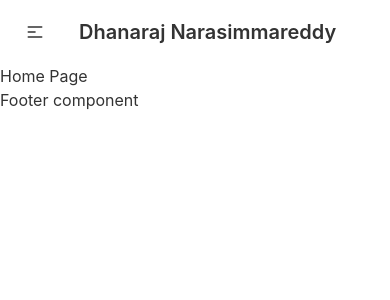
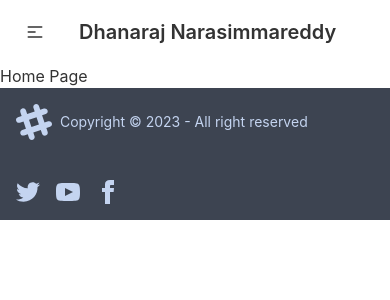
Before and after one commit to dhanarajccs/portfolio-dhanaraj, a React (Create React App) app: page / in a window 390 px wide. Shown: the top 300 px of the page. Built offline with nearby package versions, Linux system fonts and the light colour scheme.

Commit message:
create Footer from daisyUI

```diff
--- a/src/components/Footer/Footer.js
+++ b/src/components/Footer/Footer.js
@@ -1,9 +1,59 @@
 const Footer = () => {
   return (
     <div>
-      Footer component
+      <footer className="footer items-center p-4 bg-neutral text-neutral-content">
+        <div className="items-center grid-flow-col">
+          <svg
+            width="36"
+            height="36"
+            viewBox="0 0 24 24"
+            xmlns="http://www.w3.org/2000/svg"
+            fillRule="evenodd"
+            clipRule="evenodd"
+            className="fill-current"
+          >
+            <path d="M22.672 15.226l-2.432.811.841 2.515c.33 1.019-.209 2.127-1.23 2.456-1.15.325-2.148-.321-2.463-1.226l-.84-2.518-5.013 1.677.84 2.517c.391 1.203-.434 2.542-1.831 2.542-.88 0-1.601-.564-1.86-1.314l-.842-2.516-2.431.809c-1.135.328-2.145-.317-2.463-1.229-.329-1.018.211-2.127 1.231-2.456l2.432-.809-1.621-4.823-2.432.808c-1.355.384-2.558-.59-2.558-1.839 0-.817.509-1.582 1.327-1.846l2.433-.809-.842-2.515c-.33-1.02.211-2.129 1.232-2.458 1.02-.329 2.13.209 2.461 1.229l.842 2.515 5.011-1.677-.839-2.517c-.403-1.238.484-2.553 1.843-2.553.819 0 1.585.509 1.85 1.326l.841 2.517 2.431-.81c1.02-.33 2.131.211 2.461 1.229.332 1.018-.21 2.126-1.23 2.456l-2.433.809 1.622 4.823 2.433-.809c1.242-.401 2.557.484 2.557 1.838 0 .819-.51 1.583-1.328 1.847m-8.992-6.428l-5.01 1.675 1.619 4.828 5.011-1.674-1.62-4.829z"></path>
+          </svg>
+          <p>Copyright © 2023 - All right reserved</p>
+        </div>
+        <div className="grid-flow-col gap-4 md:place-self-center md:justify-self-end">
+          <a href="#" target="_blank" >
+            <svg
+              xmlns="http://www.w3.org/2000/svg"
+              width="24"
+              height="24"
+              viewBox="0 0 24 24"
+              className="fill-current"
+            >
+              <path d="M24 4.557c-.883.392-1.832.656-2.828.775 1.017-.609 1.798-1.574 2.165-2.724-.951.564-2.005.974-3.127 1.195-.897-.957-2.178-1.555-3.594-1.555-3.179 0-5.515 2.966-4.797 6.045-4.091-.205-7.719-2.165-10.148-5.144-1.29 2.213-.669 5.108 1.523 6.574-.806-.026-1.566-.247-2.229-.616-.054 2.281 1.581 4.415 3.949 4.89-.693.188-1.452.232-2.224.084.626 1.956 2.444 3.379 4.6 3.419-2.07 1.623-4.678 2.348-7.29 2.04 2.179 1.397 4.768 2.212 7.548 2.212 9.142 0 14.307-7.721 13.995-14.646.962-.695 1.797-1.562 2.457-2.549z"></path>
+            </svg>
+          </a>
+          <a href="#" target="_blank">
+            <svg
+              xmlns="http://www.w3.org/2000/svg"
+              width="24"
+              height="24"
+              viewBox="0 0 24 24"
+              className="fill-current"
+            >
+              <path d="M19.615 3.184c-3.604-.246-11.631-.245-15.23 0-3.897.266-4.356 2.62-4.385 8.816.029 6.185.484 8.549 4.385 8.816 3.6.245 11.626.246 15.23 0 3.897-.266 4.356-2.62 4.385-8.816-.029-6.185-.484-8.549-4.385-8.816zm-10.615 12.816v-8l8 3.993-8 4.007z"></path>
+            </svg>
+          </a>
+          <a href="#" target="_blank" >
+            <svg
+              xmlns="http://www.w3.org/2000/svg"
+              width="24"
+              height="24"
+              viewBox="0 0 24 24"
+              className="fill-current"
+            >
+              <path d="M9 8h-3v4h3v12h5v-12h3.642l.358-4h-4v-1.667c0-.955.192-1.333 1.115-1.333h2.885v-5h-3.808c-3.596 0-5.192 1.583-5.192 4.615v3.385z"></path>
+            </svg>
+          </a>
+        </div>
+      </footer>
     </div>
-  )
+  );
 }
 
 export default Footer
```
